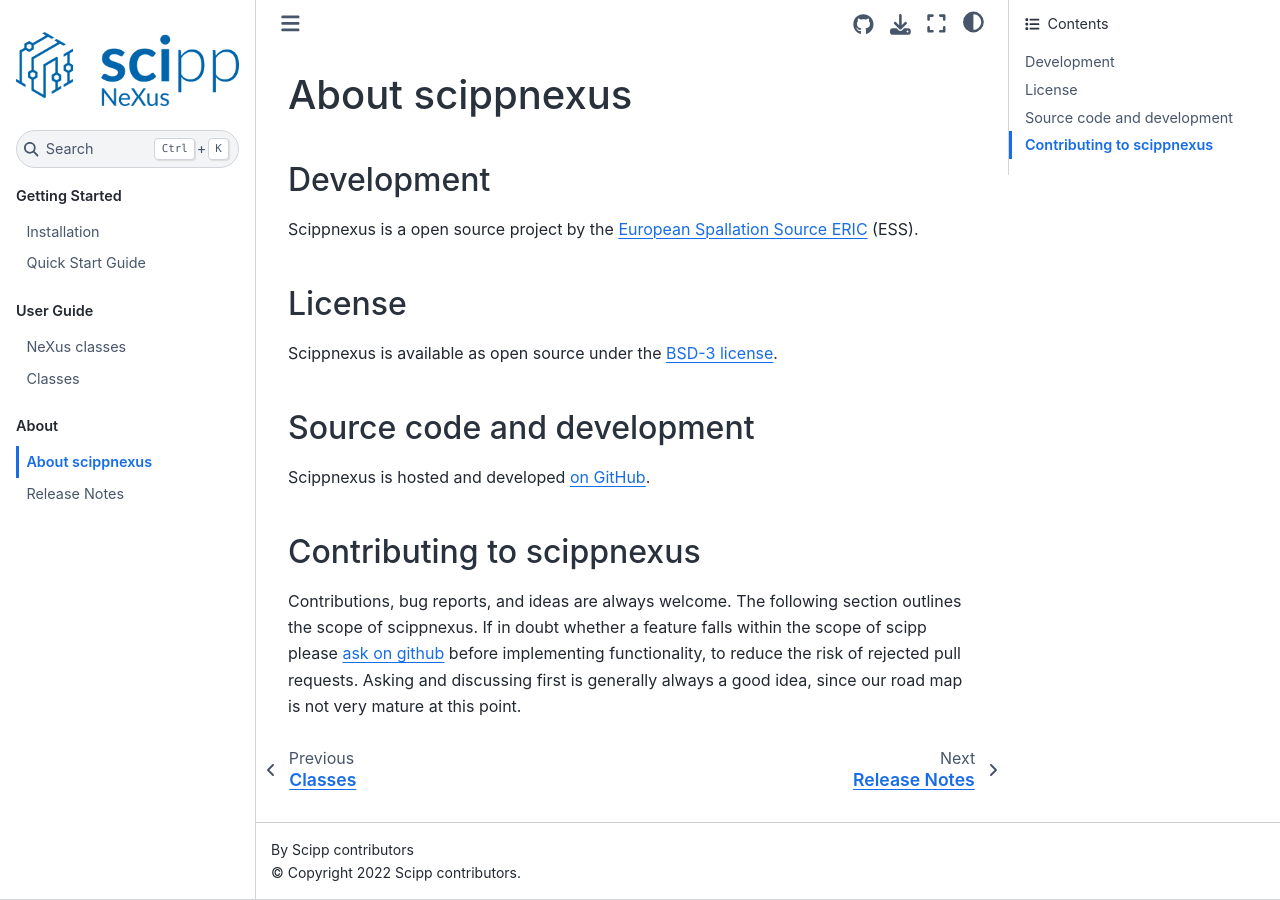
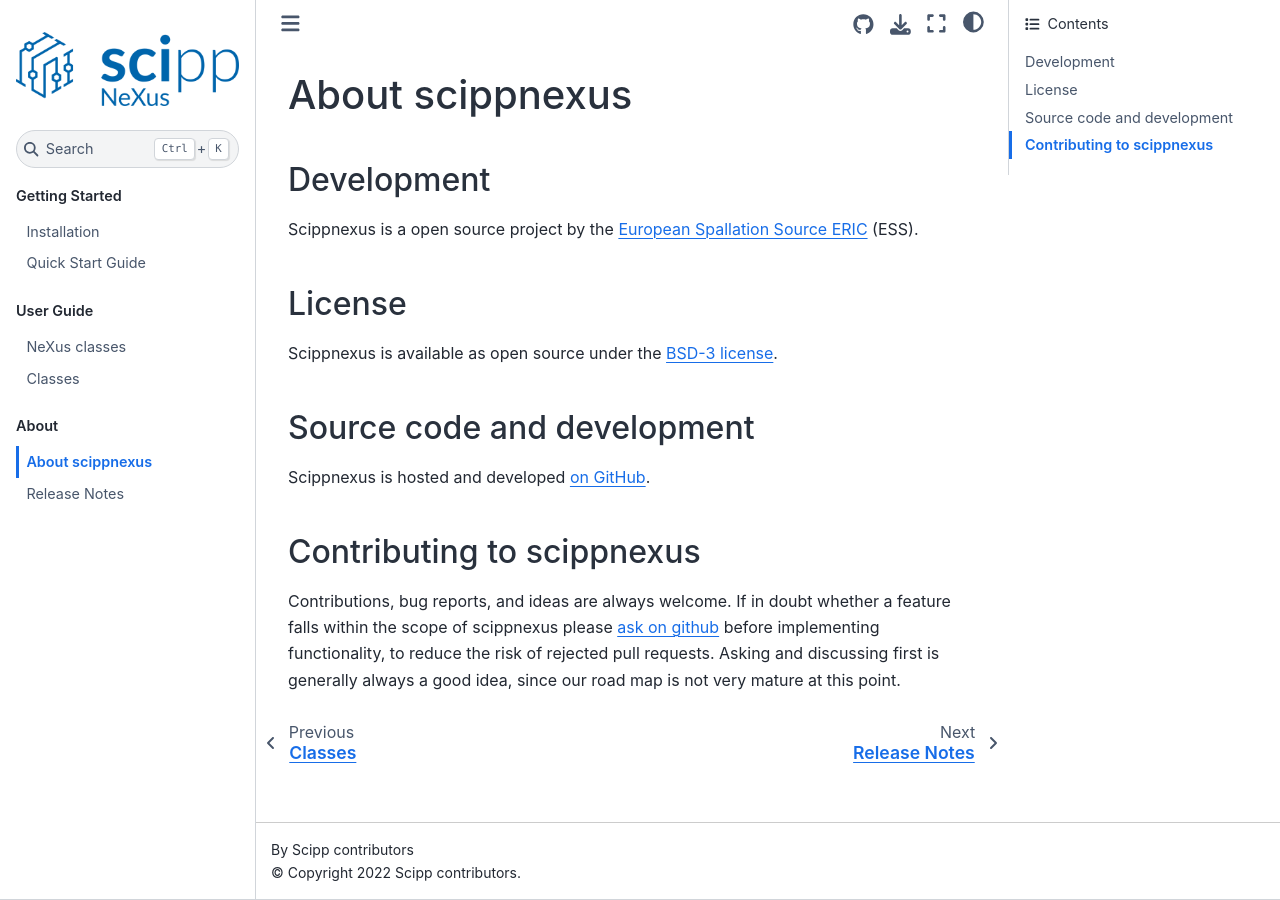
Before and after one commit to scipp/scippnexus, a Sphinx documentation site: the page built from docs/about/about.rst, in a window 1280 px wide. Built offline with Sphinx 7.4.7 and the Sphinx Book theme 1.1.4, drawn with Linux system fonts in a browser that asks for light colours; the version number could not be read and is left out.

Commit message:
Fix about page

```diff
--- a/docs/about/about.rst
+++ b/docs/about/about.rst
@@ -22,6 +22,5 @@
 --------------------------
 
 Contributions, bug reports, and ideas are always welcome.
-The following section outlines the scope of scippnexus.
-If in doubt whether a feature falls within the scope of scipp please `ask on github <https://github.com/scipp/scippnexus/issues>`_ before implementing functionality, to reduce the risk of rejected pull requests.
+If in doubt whether a feature falls within the scope of scippnexus please `ask on github <https://github.com/scipp/scippnexus/issues>`_ before implementing functionality, to reduce the risk of rejected pull requests.
 Asking and discussing first is generally always a good idea, since our road map is not very mature at this point.
```
